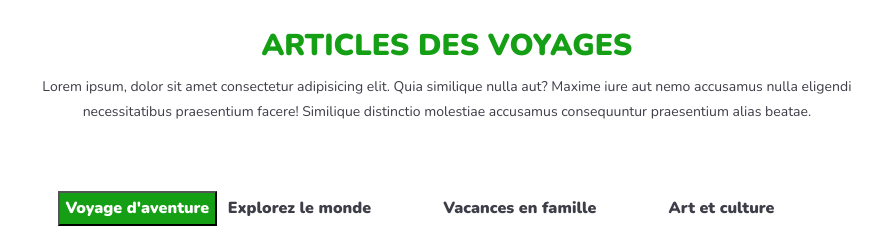
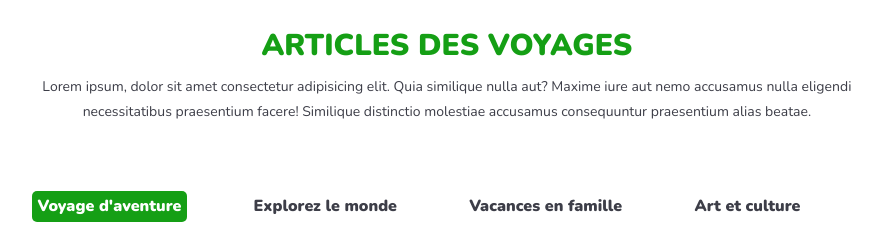
Before and after one commit to animagascar2/Fosa, a PHP site: page /News.php in a window 1280 px wide. Shown: the part 455-705 px from the top of the page, without its empty margins (188-1070 px from the left). Run offline with PHP 8.4, Linux system fonts and the light colour scheme.

Commit message:
animation

```diff
--- a/News.php
+++ b/News.php
@@ -213,5 +213,7 @@
         include"footer.php";
     ?>
     </footer>
+
+    <script src="app.js"></script>
 </body>
 </html>
--- /dev/null
+++ b/app.js
@@ -0,0 +1,75 @@
+const btn1 = document.getElementById("btn1");
+const btn2 = document.getElementById("btn2");
+const btn3 = document.getElementById("btn3");
+const btn4 = document.getElementById("btn4");
+
+let Page1 = document.getElementById("ct3");
+let Page2 = document.getElementById("ct4");
+let Page3 = document.getElementById("ct5");
+let Page4 = document.getElementById("ct6");
+
+
+btn1.addEventListener('click', affichePage1)
+function affichePage1(){
+    Page1.style.display="block";
+    btn1.style.background='#159F15';
+    btn1.style.color="white";
+
+    Page2.style.display="none";
+    Page3.style.display="none";
+    Page4.style.display="none";
+    btn2.style.background="transparent";
+    btn2.style.color="#3D3E48";
+    btn3.style.background="transparent";
+    btn3.style.color="#3D3E48";
+    btn4.style.background="transparent";
+    btn4.style.color="#3D3E48";
+}
+btn2.addEventListener('click', affichePage2)
+function affichePage2(){
+    Page2.style.display="block";
+    btn2.style.background='#159F15';
+    btn2.style.color="white";
+
+    Page1.style.display="none";
+    Page3.style.display="none";
+    Page4.style.display="none";
+    btn1.style.background="transparent";
+    btn1.style.color="#3D3E48";
+    btn3.style.background="transparent";
+    btn3.style.color="#3D3E48";
+    btn4.style.background="transparent";
+    btn4.style.color="#3D3E48";
+}
+btn3.addEventListener('click', affichePage3)
+function affichePage3(){
+    Page3.style.display="block";
+    btn3.style.background='#159F15';
+    btn3.style.color="white";
+
+    Page1.style.display="none";
+    Page2.style.display="none";
+    Page4.style.display="none";
+    btn1.style.background="transparent";
+    btn1.style.color="#3D3E48";
+    btn4.style.background="transparent";
+    btn4.style.color="#3D3E48";
+    btn2.style.background="transparent";
+    btn2.style.color="#3D3E48";
+}
+btn4.addEventListener('click', affichePage4)
+function affichePage4(){
+    Page4.style.display="block";
+    btn4.style.background='#159F15';
+    btn4.style.color="white";
+
+    Page1.style.display="none";
+    Page2.style.display="none";
+    Page3.style.display="none";
+    btn1.style.background="transparent";
+    btn1.style.color="#3D3E48";
+    btn3.style.background="transparent";
+    btn3.style.color="#3D3E48";
+    btn2.style.background="transparent";
+    btn2.style.color="#3D3E48";
+}
--- a/style6.css
+++ b/style6.css
@@ -64,6 +64,7 @@
     border: none;
     background: transparent;
     margin-right: 5%;
+    border-radius: 5px;
 }
 #ct2 #btn1{
     background-color: #159F15;
@@ -73,6 +74,9 @@
     font-weight: 800;
     font-size: 16px;
     line-height: 180%;
+    margin-right: 5%;
+    border: none;
+    border-radius: 5px;
     /* identical to box height, or 29px */
 }
 #ct3{
@@ -106,7 +110,7 @@
     color: #3D3E48;
 }
 #ct4{
-    padding-left:4%;
+    padding-left: 4%;
 }
 #ct4 #row1,#row2,#row3{
     margin-bottom: 4%;
```
